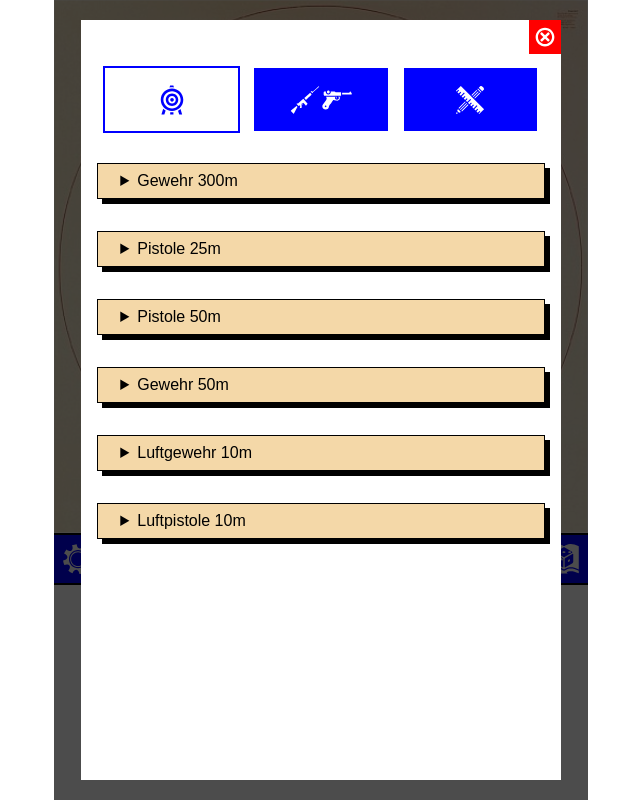
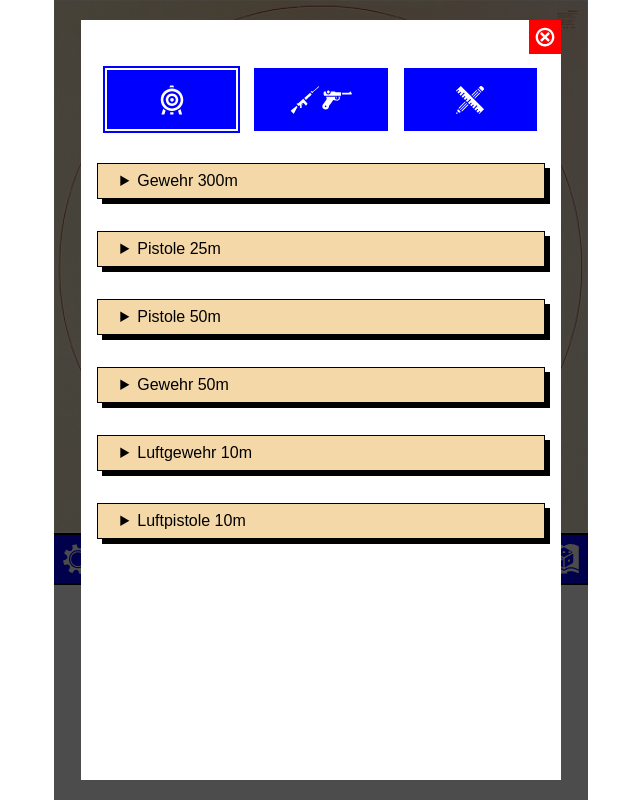
Before and after one commit to m00gendai/schuetzenhilfe-v2, a React (Vite) app: page / in a window 1280 px wide. Both pictures are taken after a click on the button 397 px from the left and 559 px from the top of the page. Shown: the whole page, without its empty margins (319-959 px from the left). Built offline with nearby package versions, Linux system fonts and the light colour scheme.

Commit message:
Option button active style changed

```diff
--- a/src/styles/globals.css
+++ b/src/styles/globals.css
@@ -38,9 +38,8 @@ main{
 }
 
 .clicked{
-   background: white;
-   color: blue;
-   outline: 2px solid blue;
+    outline: 2px solid blue;
+    border: 2px solid white;
 }
 
 button:hover{
```
